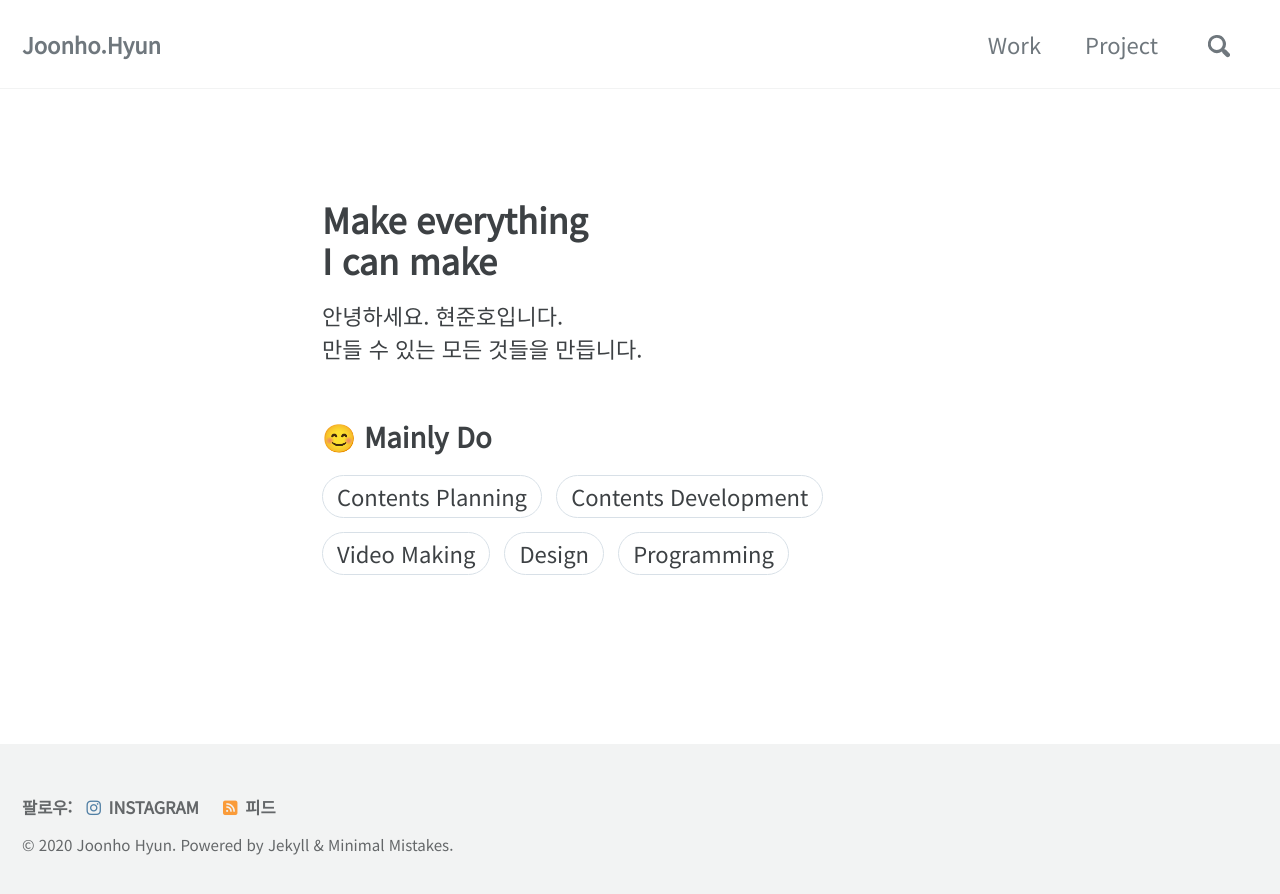
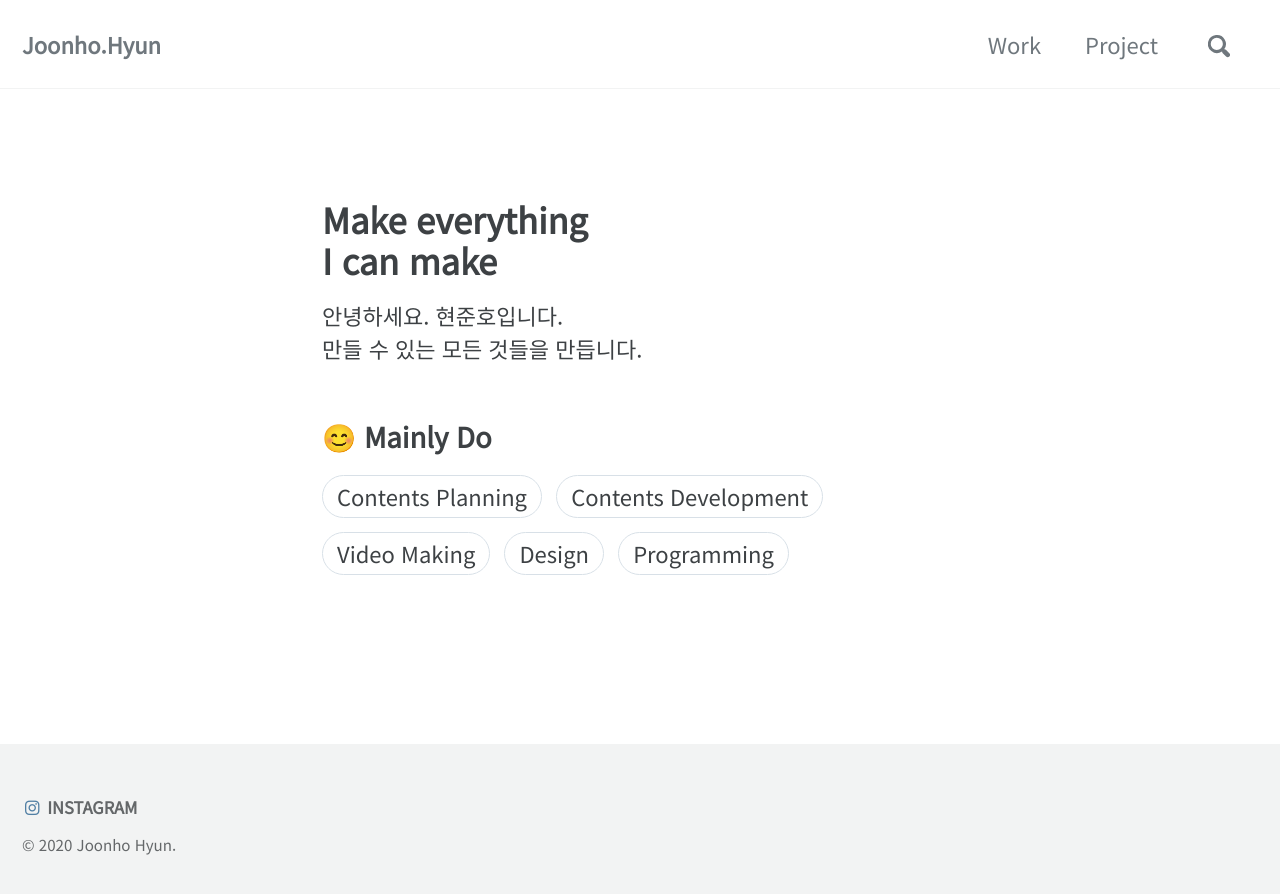
Before and after one commit to junoflow/junoflow.github.io, a Jekyll site: the page built from index.html, in a window 1280 px wide. Shown: the top 894 px of the page. Built offline with Jekyll 4.4.1, drawn with Linux system fonts in a browser that asks for light colours; cached includes are drawn as plain includes; nearby versions of some CDN libraries; the list of posts is cut into pages by our own code.

Commit message:
Update footer.html

```diff
--- a/_includes/footer.html
+++ b/_includes/footer.html
@@ -1,7 +1,7 @@
 <div class="page__footer-follow">
   <ul class="social-icons">
     {% if site.data.ui-text[site.locale].follow_label %}
-      <li><strong>{{ site.data.ui-text[site.locale].follow_label }}</strong></li>
+      <!--<li><strong>{{ site.data.ui-text[site.locale].follow_label }}</strong></li>-->
     {% endif %}
 
     {% if site.footer.links %}
@@ -12,8 +12,8 @@
       {% endfor %}
     {% endif %}
 
-    <li><a href="{% if site.atom_feed.path %}{{ site.atom_feed.path }}{% else %}{{ '/feed.xml' | relative_url }}{% endif %}"><i class="fas fa-fw fa-rss-square" aria-hidden="true"></i> {{ site.data.ui-text[site.locale].feed_label | default: "Feed" }}</a></li>
+    <!--<li><a href="{% if site.atom_feed.path %}{{ site.atom_feed.path }}{% else %}{{ '/feed.xml' | relative_url }}{% endif %}"><i class="fas fa-fw fa-rss-square" aria-hidden="true"></i> {{ site.data.ui-text[site.locale].feed_label | default: "Feed" }}</a></li>-->
   </ul>
 </div>
 
-<div class="page__footer-copyright">&copy; {{ site.time | date: '%Y' }} {{ site.name | default: site.title }}. {{ site.data.ui-text[site.locale].powered_by | default: "Powered by" }} <a href="https://jekyllrb.com" rel="nofollow">Jekyll</a> &amp; <a href="https://mademistakes.com/work/minimal-mistakes-jekyll-theme/" rel="nofollow">Minimal Mistakes</a>.</div>
+<div class="page__footer-copyright">&copy; {{ site.time | date: '%Y' }} {{ site.name | default: site.title }}.</div>
```
